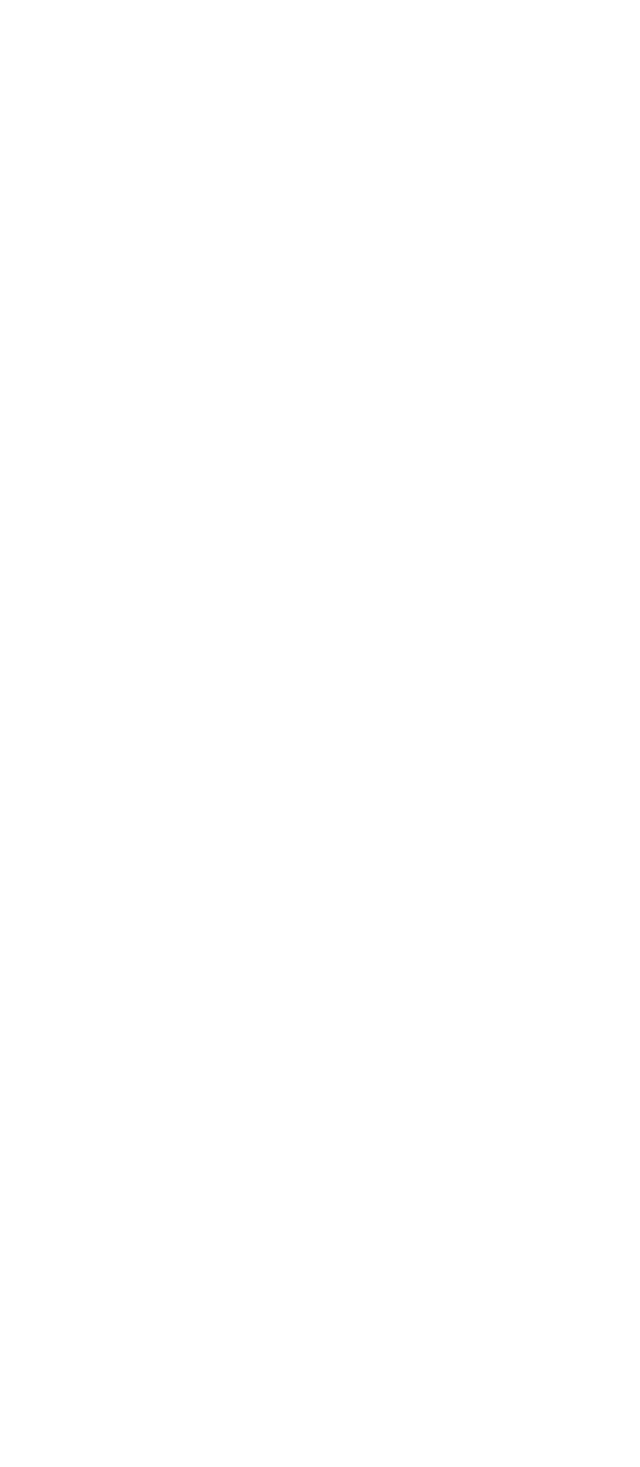
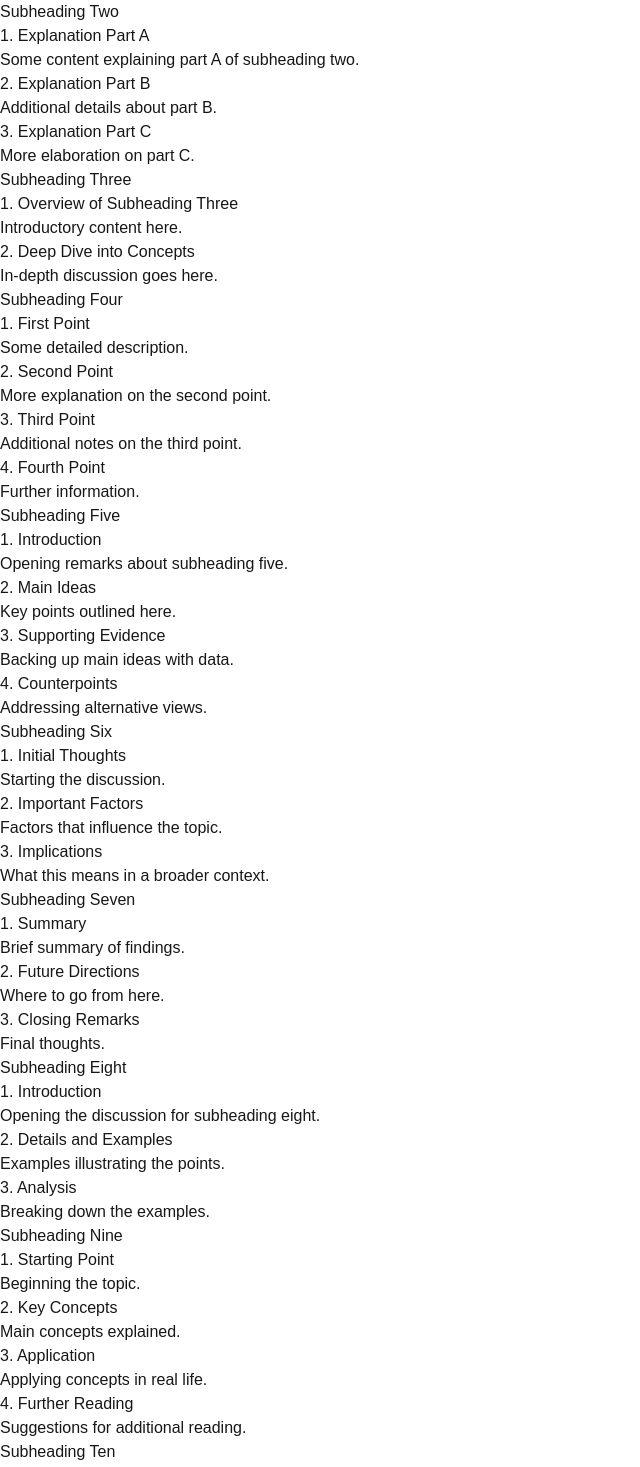
Before and after one commit to Chad1704/websitelaunch, a Next.js app: page /blog/1/posts in a window 1280 px wide. Shown: the part 120-1587 px from the top of the page, without its empty margins (0-640 px from the left). Before the commit the page ends 800 px from the top, so only its background shows below. Built offline with nearby package versions, Linux system fonts and the light colour scheme.

Commit message:
setup blogpost page

```diff
--- a/app/blog/[slug]/page.tsx
+++ b/app/blog/[slug]/page.tsx
@@ -1,5 +1,6 @@
 import PostLayout from "../../postLayout";
 import Header from "../../header";
+import ColorTester from "../../colortester";
 
 export default async function Page({ params }: { params: { slug: string } }) {
   const { slug } = params;
@@ -8,8 +9,10 @@ export default async function Page({ params }: { params: { slug: string } }) {
   const metadata = postModule.metadata;
 
   return (
-    <>
-      <Header />
+    <div className="bg-dark">
+      <div className="h-fit w-fit">
+        <ColorTester />
+      </div>
       <div className="grid grid-cols-12">
         <div className="col-start-1 col-span-12">
           <PostLayout
@@ -22,6 +25,6 @@ export default async function Page({ params }: { params: { slug: string } }) {
           </PostLayout>
         </div>
       </div>
-    </>
+    </div>
   );
 }
--- a/app/blog/[slug]/posts/page.mdx
+++ b/app/blog/[slug]/posts/page.mdx
@@ -1,3 +1,154 @@
-# 1
+export const metadata = {
+  title: "Sample Long Article",
+  date: "2025-05-22",
+  time: 25,
+  tags: ["example", "mdx", "headings"],
+};
 
-TEST
+## Subheading One
+
+### 1. Introduction to Topic One
+
+Content for the first subsection. Lorem ipsum dolor sit amet, consectetur adipiscing elit.
+
+### 2. Details of Topic One
+
+More detailed content about topic one.
+
+## Subheading Two
+
+### 1. Explanation Part A
+
+Some content explaining part A of subheading two.
+
+### 2. Explanation Part B
+
+Additional details about part B.
+
+### 3. Explanation Part C
+
+More elaboration on part C.
+
+## Subheading Three
+
+### 1. Overview of Subheading Three
+
+Introductory content here.
+
+### 2. Deep Dive into Concepts
+
+In-depth discussion goes here.
+
+## Subheading Four
+
+### 1. First Point
+
+Some detailed description.
+
+### 2. Second Point
+
+More explanation on the second point.
+
+### 3. Third Point
+
+Additional notes on the third point.
+
+### 4. Fourth Point
+
+Further information.
+
+## Subheading Five
+
+### 1. Introduction
+
+Opening remarks about subheading five.
+
+### 2. Main Ideas
+
+Key points outlined here.
+
+### 3. Supporting Evidence
+
+Backing up main ideas with data.
+
+### 4. Counterpoints
+
+Addressing alternative views.
+
+## Subheading Six
+
+### 1. Initial Thoughts
+
+Starting the discussion.
+
+### 2. Important Factors
+
+Factors that influence the topic.
+
+### 3. Implications
+
+What this means in a broader context.
+
+## Subheading Seven
+
+### 1. Summary
+
+Brief summary of findings.
+
+### 2. Future Directions
+
+Where to go from here.
+
+### 3. Closing Remarks
+
+Final thoughts.
+
+## Subheading Eight
+
+### 1. Introduction
+
+Opening the discussion for subheading eight.
+
+### 2. Details and Examples
+
+Examples illustrating the points.
+
+### 3. Analysis
+
+Breaking down the examples.
+
+## Subheading Nine
+
+### 1. Starting Point
+
+Beginning the topic.
+
+### 2. Key Concepts
+
+Main concepts explained.
+
+### 3. Application
+
+Applying concepts in real life.
+
+### 4. Further Reading
+
+Suggestions for additional reading.
+
+## Subheading Ten
+
+### 1. Overview
+
+High-level overview of the topic.
+
+### 2. In-depth Analysis
+
+Detailed breakdown.
+
+### 3. Summary and Conclusions
+
+Wrapping up the topic.
+
+---
+
+(Content can be repeated or expanded as needed to make the file very long.)
--- a/app/blog/[slug]/posts/page2.mdx
+++ b/app/blog/[slug]/posts/page2.mdx
@@ -7,9 +7,11 @@ export const metadata = {
 
 Python is one of the most popular programming languages today, known for its simplicity and readability. Whether you're new to coding or an experienced developer, Python is a great language to learn. In this guide, we'll cover the basics to get you started.
 
-## Why Learn Python?
+## Why Learn Pythffdfon?
 
 Here are a few reasons why Python is a great choice:
+
+### Why Learn Pythffdfon?
 
 - **Easy to Learn**: Python's syntax is clear and intuitive.
 - **Versatile**: Used in web development, data science, automation, and more.
--- a/app/blog/blog.css
+++ b/app/blog/blog.css
@@ -51,6 +51,10 @@ h6 {
   color: #aaa; /* slightly muted for smallest heading */
 }
 
+html {
+  scroll-behavior: smooth;
+}
+
 /* Paragraph */
 p {
   font-family: "plutosans", monospace;
@@ -68,7 +72,32 @@ em {
   font-style: italic;
 }
 
+.sticky-sidebar {
+  position: sticky;
+  top: 0px; /* Adjust based on your header height */
+  max-height: calc(100vh - 80px); /* So it fits vertically */
+  overflow-y: auto; /* Allow scrolling inside sidebar if content is long */
+}
+
+.sticky-sidebar-head {
+  position: sticky;
+  top: 0px; /* Adjust based on your header height */
+  height: 80px;
+  overflow-y: hidden; /* Allow scrolling inside sidebar if content is long */
+}
+
 /* Links */
+
+.treeBar {
+  text-decoration: none;
+  background-color: transparent;
+  font-family: "Space Mono";
+}
+
+.treeBar:hover {
+  background-color: rgba(209, 183, 183, 0.1);
+}
+
 a {
   font-family: "Space Mono", monospace;
   text-decoration: underline;
--- a/app/blog/page.tsx
+++ b/app/blog/page.tsx
@@ -1,12 +1,12 @@
+"use client";
+import React from "react";
 import Blog from "./blog";
-import Header from "../header";
 
 export default function Home() {
   return (
     <>
       <main>
         <div>
-          <Header />
           <Blog />
         </div>
       </main>
--- a/app/header.jsx
+++ b/app/header.jsx
@@ -4,7 +4,7 @@ import ColorTester from "./colortester";
 export default function Header() {
   return (
     <>
-      <div className=" bg-dark h-16 card-head-border transition duration-400 ease-in-out ">
+      <div className="  h-16 card-head-border transition duration-400 ease-in-out ">
         <div className=" grid grid-cols-5">
           <div className=" flex items-center col-start-1  justify-center transition duration-400  ease-in-out">
             <svg
--- a/app/postLayout.jsx
+++ b/app/postLayout.jsx
@@ -1,9 +1,53 @@
 "use client";
-import React from "react";
+import React, { useMemo } from "react";
 import "./blog/blog.css";
 import { FaTag, FaCalendarAlt, FaClock } from "react-icons/fa";
+import { IoIosArrowRoundBack } from "react-icons/io";
+import ColorTester from "./colortester";
+
+function extractHeadings(children) {
+  const headings = [];
+
+  function traverse(nodes) {
+    React.Children.forEach(nodes, (child) => {
+      if (!child) return;
+
+      if (typeof child.type === "string") {
+        const tag = child.type.toLowerCase();
+        if (tag === "h1" || tag === "h2" || tag === "h3") {
+          const id = child.props.id || "";
+          let text = "";
+
+          // Extract text content from the heading's children
+          if (typeof child.props.children === "string") {
+            text = child.props.children;
+          } else if (Array.isArray(child.props.children)) {
+            text = child.props.children
+              .map((c) => (typeof c === "string" ? c : ""))
+              .join("");
+          }
+          headings.push({
+            id,
+            text,
+            level: tag === "h1" ? 1 : tag === "h2" ? 2 : 3,
+          });
+        }
+      }
+
+      if (child.props?.children) {
+        traverse(child.props.children);
+      }
+    });
+  }
+
+  traverse(children);
+  return headings;
+}
 
 export default function PostLayout({ children, tags = [], title, date, time }) {
+  // Memoize heading extraction so it only recalculates when children change
+  const headings = useMemo(() => extractHeadings(children), [children]);
+
   return (
     <div className="grid grid-cols-12 min-h-screen bg-dark text-light transition duration-400 ease-in-out">
       <article className="prose col-span-9 lg:prose-xl">
@@ -20,7 +64,7 @@ export default function PostLayout({ children, tags = [], title, date, time }) {
             {tags.map((tag, idx) => (
               <div
                 key={idx}
-                className=" inline-flex px-2 mr-2 mb-2 underline  text-light text-sm font-mono transition duration-400 ease-in-out"
+                className="inline-flex px-2 mr-2 mb-2 rounded-full border border-light text-light text-sm font-mono transition duration-400 ease-in-out"
               >
                 #{tag}
               </div>
@@ -30,52 +74,29 @@ export default function PostLayout({ children, tags = [], title, date, time }) {
           {children}
         </div>
       </article>
-
-      <div className="col-span-3 card-head-side-l pt-10 ">
-        <aside className="h-fit grid grid-cols-3 grid-rows-3 ml-1 tags-b-border ">
-          {/* Calendar Icon (Row 1) */}
-          <div className="col-start-1 row-start-1 flex justify-center items-start h-full">
-            <div className="card-arr-border-r backround-icon p-1.5 rounded-lg">
-              <FaCalendarAlt className="text-3xl text-dark transition duration-400 ease-in-out" />
+      <div className="col-span-3 card-head-side-l flex flex-col ml-1  space-y-2">
+        <div className=" sticky-sidebar-head ">
+          <div className="grid grid-cols-6 grid-rows-6">
+            <div className=" col-start-1 row-start-1 pt-3 pl-3 col-span-2 ">
+              <IoIosArrowRoundBack className=" text-5xl" />
             </div>
           </div>
-          {/* Test Text (next to Calendar Icon) */}
-          <div className="col-start-2 row-start-1 col-span-5 flex items-start justify-start">
-            <div className="text-sm text-light font-mono mt-1">
-              Published on <br />
-              {date}
-            </div>
-          </div>
-          {/* Clock Icon (Row 2) */}
-          <div className="col-start-1 row-start-2 flex justify-center items-start h-full">
-            <div className="card-arr-border-r backround-icon p-1.5 rounded-lg">
-              <FaClock className="text-3xl text-dark transition duration-400 ease-in-out" />
-            </div>
-          </div>
-          {/* Test Text (next to Clock Icon) */}
-          <div className="col-start-2 row-start-2 col-span-5 flex items-start justify-start">
-            <div className="text-sm text-light font-mono mt-1 mr-1">
-              Read time: {time} minutes
-            </div>
-          </div>
+        </div>
 
-          {/* Tag Icon (Row 3) */}
-          <div className="col-start-1 row-start-3 flex justify-center items-start h-full">
-            <div className="card-arr-border-r backround-icon p-1.5 rounded-lg">
-              <FaTag className="text-3xl text-dark transition duration-400 ease-in-out" />
-            </div>
-          </div>
-          {/* Tags (next to Tag Icon) */}
-          <div className="col-start-2 row-start-3 col-span-5 flex justify-start flex-wrap">
-            {tags.map((tag, idx) => (
-              <div
-                key={idx}
-                className="inline-flex px-2 mr-2 mb-2 rounded-full border border-light text-light text-sm font-mono transition duration-400 ease-in-out"
-              >
-                {tag}
-              </div>
-            ))}
-          </div>
+        <aside className="sticky-sidebar h-fit">
+          <div className="by7 text-3xl ml-4 pb-4">Article Tree</div>
+          {headings.map(({ id, text, level }) => (
+            <a
+              key={id}
+              href={`#${id}`}
+              className="text-light treeBar py-1.5 mr-1 block"
+              style={{
+                paddingLeft: level === 2 ? "1rem" : level === 3 ? "3rem" : "0",
+              }}
+            >
+              {text}
+            </a>
+          ))}
         </aside>
       </div>
     </div>
--- a/next.config.ts
+++ b/next.config.ts
@@ -1,13 +1,14 @@
-import { withMDX } from "@next/mdx";
 import createMDX from "@next/mdx";
 import remarkGfm from "remark-gfm";
+
 import rehypeHighlight from "rehype-highlight";
+import rehypeSlug from "rehype-slug"; // add this import
 
 const withMDX = createMDX({
   extension: /\.(md|mdx)$/,
   options: {
-    remarkPlugins: [remarkGfm],
-    rehypePlugins: [rehypeHighlight],
+    remarkPlugins: [remarkGfm], // add remarkSlug here
+    rehypePlugins: [rehypeHighlight, rehypeSlug], // add rehypeSlug here
   },
 });
 
--- a/package.json
+++ b/package.json
@@ -22,7 +22,9 @@
     "react-multi-carousel": "^2.8.6",
     "rehype-highlight": "^7.0.2",
     "rehype-pretty-code": "^0.14.1",
+    "rehype-slug": "^6.0.0",
     "remark-gfm": "^4.0.1",
+    "remark-slug": "^8.0.0",
     "tailwindcss": "^4.1.7"
   },
   "devDependencies": {
```
Also changed, not shown: 1 other file (tests, documents, lock files or other folders).
